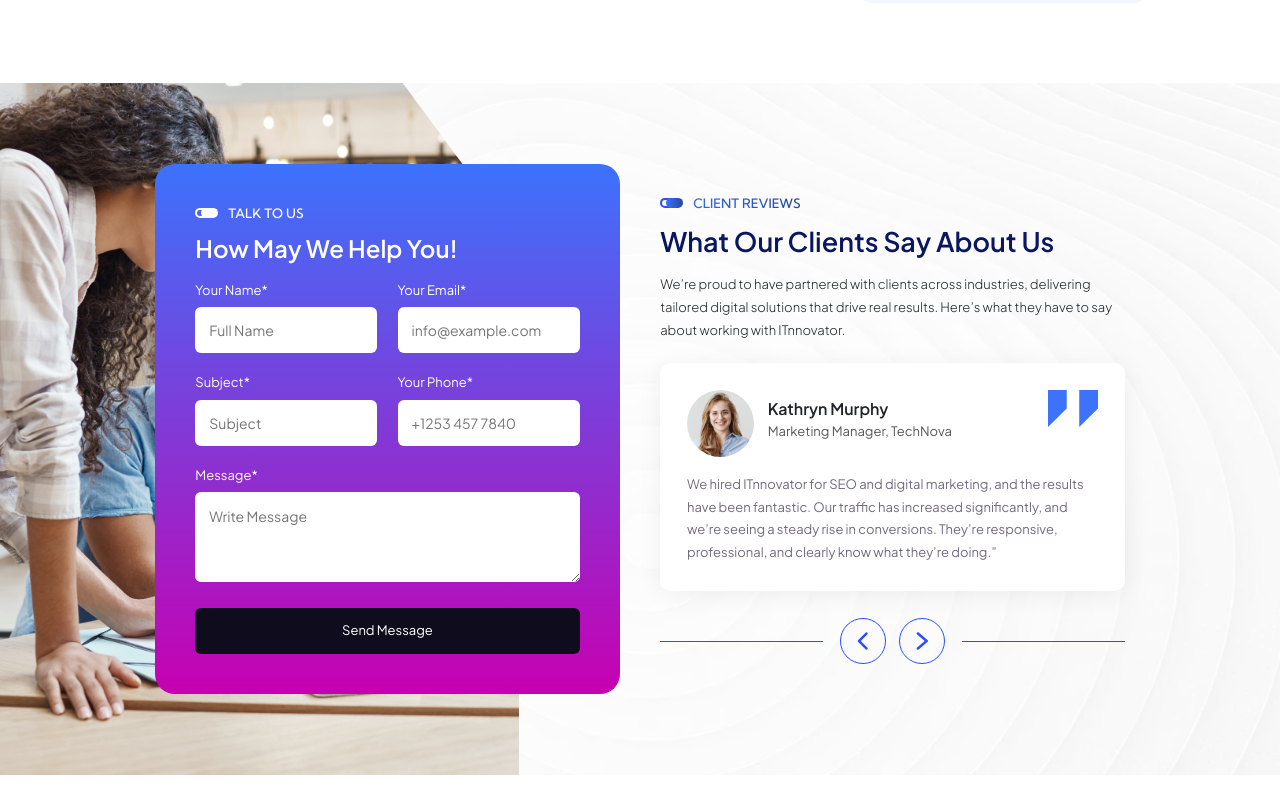
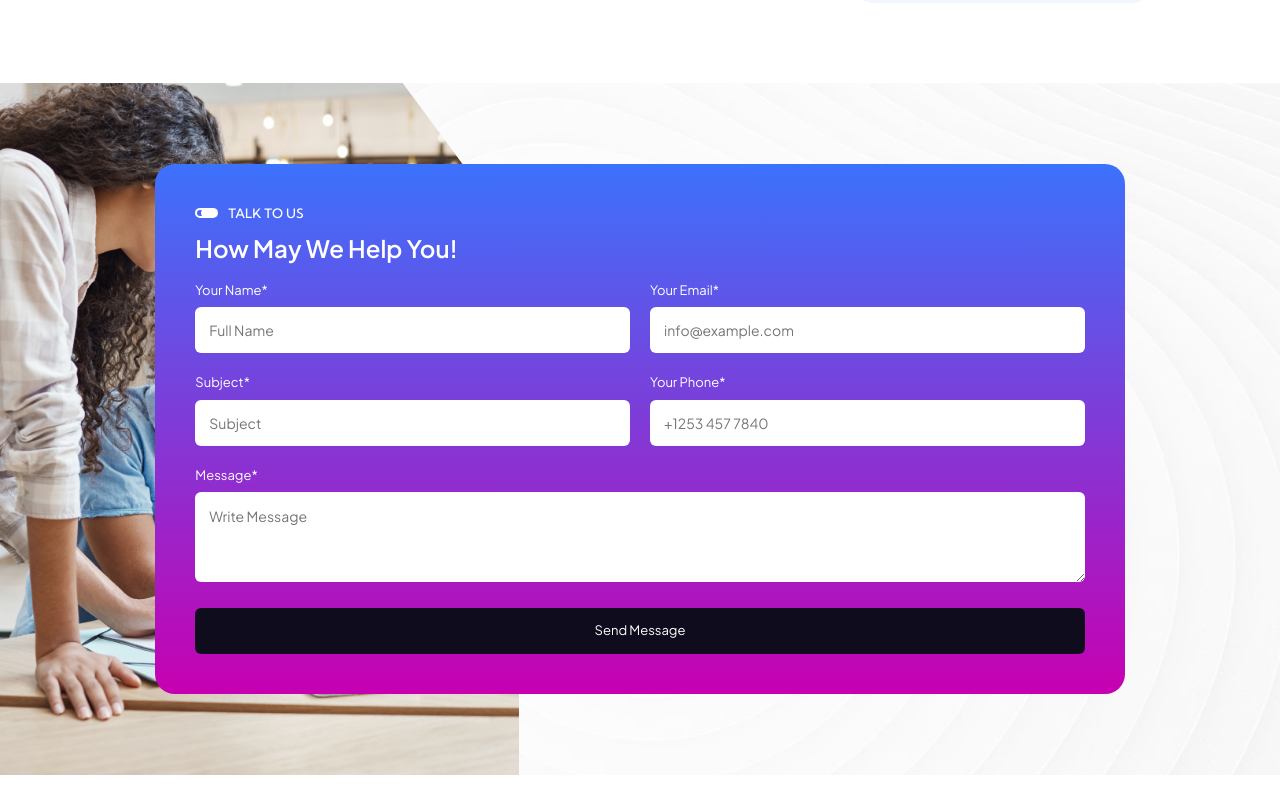
Before and after one commit to ITnnovator/ITnnovator.com, a Next.js app: page /about in a window 1280 px wide. Shown: the part 2307-3100 px from the top of the page. Built offline with nearby package versions, Linux system fonts and the light colour scheme.

Commit message:
Testimonial swiper removed

```diff
--- a/app/page.jsx
+++ b/app/page.jsx
@@ -46,7 +46,7 @@ export default function HomePage() {
       {/* <BlogSection /> */}
 
       {/* ClientSection Section */}
-      <ClientSection />
+      {/* <ClientSection /> */}
     </>
   );
 }
--- a/components/Home/TestimonialSwiper.jsx
+++ b/components/Home/TestimonialSwiper.jsx
@@ -8,17 +8,17 @@ export default function TestimonialSwiper() {
     const [loading, setLoading] = useState(false);
     const [success, setSuccess] = useState(null);
 
-    useEffect(() => {
-        new Swiper(".ul-reviews-slider", {
-            slidesPerView: 1,
-            loop: true,
-            autoplay: true,
-            navigation: {
-                prevEl: ".ul-reviews-slider-nav .prev",
-                nextEl: ".ul-reviews-slider-nav .next"
-            }
-        });
-    }, []);
+    // useEffect(() => {
+    //     new Swiper(".ul-reviews-slider", {
+    //         slidesPerView: 1,
+    //         loop: true,
+    //         autoplay: true,
+    //         navigation: {
+    //             prevEl: ".ul-reviews-slider-nav .prev",
+    //             nextEl: ".ul-reviews-slider-nav .next"
+    //         }
+    //     });
+    // }, []);
 
     const [formData, setFormData] = useState({
         name: '',
@@ -72,7 +72,7 @@ export default function TestimonialSwiper() {
             </div>
 
             <div className="ul-container">
-                <div className="row ul-review-contact-row row-cols-md-2 row-cols-1 align-items-center g-5">
+                <div className="row ul-review-contact-row row-cols-md-12 row-cols-1 align-items-center g-5">
                     {/* <!-- contact --> */}
                     <div className="col">
                         <div className="ul-contact-form-wrapper">
@@ -173,7 +173,7 @@ export default function TestimonialSwiper() {
                     </div>
 
                     {/* <!-- reviews --> */}
-                    <div className="col">
+                    {/* <div className="col">
                         <div className="ul-reviews">
                             <div>
                                 <span className="ul-section-sub-title">Client Reviews</span>
@@ -186,7 +186,7 @@ export default function TestimonialSwiper() {
 
                             <div className="swiper ul-reviews-slider">
                                 <div className="swiper-wrapper">
-                                    {/* <!-- single slide --> */}
+                                     single slide
                                     <div className="swiper-slide">
                                         <div className="ul-review">
                                             <div className="top">
@@ -207,7 +207,7 @@ export default function TestimonialSwiper() {
                                         </div>
                                     </div>
 
-                                    {/* <!-- single slide --> */}
+                                  single slide
                                     <div className="swiper-slide">
                                         <div className="ul-review">
                                             <div className="top">
@@ -228,7 +228,7 @@ export default function TestimonialSwiper() {
                                         </div>
                                     </div>
 
-                                    {/* <!-- single slide --> */}
+                                 single slide
                                     <div className="swiper-slide">
                                         <div className="ul-review">
                                             <div className="top">
@@ -255,7 +255,7 @@ export default function TestimonialSwiper() {
                                 <button className="next"><i className="flaticon-next-2"></i></button>
                             </div>
                         </div>
-                    </div>
+                    </div> */}
                 </div>
             </div>
         </section>
```
